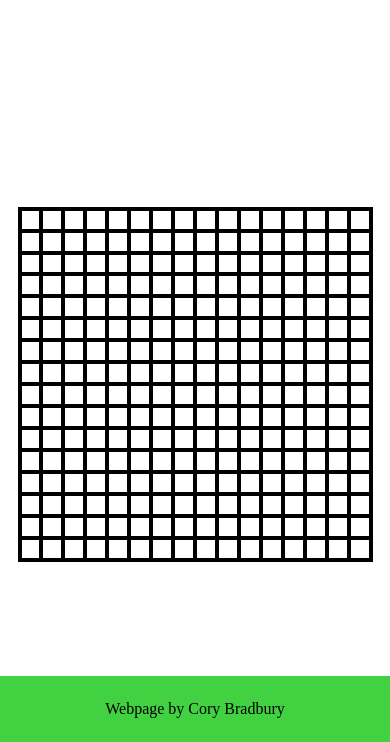
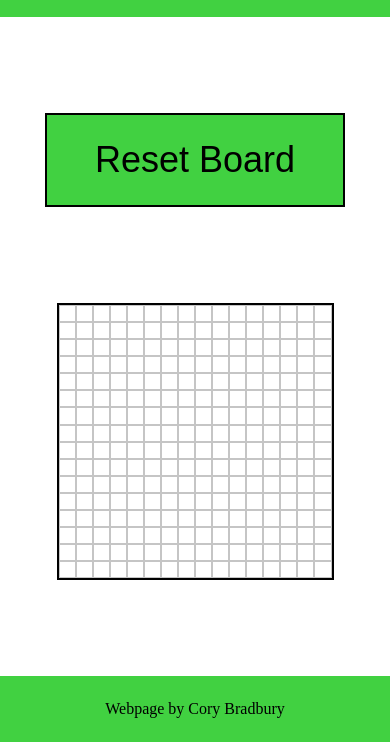
Before and after one commit to Coradabra/etch-a-sketch, a plain HTML site: page index.html in a window 390 px wide. Shown: the part 102-844 px from the top of the page. Drawn offline with Linux system fonts and the light colour scheme.

Commit message:
Complete game logic and adaptive styling
Fix issues with wide screen overflowing down the page by adding media queries

Add shading to pizels to change by 10% rather then going black immediately

Add additional margin for wide screen spacing of elements

```diff
--- a/app.js
+++ b/app.js
@@ -1,19 +1,36 @@
 const gameBoard = document.querySelector(".game-board");
 const gameBoardFragment = document.createDocumentFragment();
+const resetBtn = document.querySelector(".controls button");
 
-let gridSize = 16;
+window.addEventListener("resize", () => {
+  console.log(window.matchMedia("(max-width: 700px)"));
+});
 
-function setGameBoard() {
+resetBtn.addEventListener("click", () => {
+  const gridSize = +prompt("What size grid would you like? (1-100)");
+
+  if (!gridSize || gridSize > 100 || gridSize < 1) {
+    alert("Invalid value entered. Please select a number between 1 and 100.");
+    return;
+  }
+
+  setGameBoard(gridSize);
+});
+
+function setGameBoard(gridSize = 16) {
+  gameBoard.innerHTML = "";
+
   for (i = 0; i < gridSize * gridSize; i++) {
     const tile = document.createElement("div");
     tile.classList.add("tile");
-    tile.style.width = `${90 / gridSize}vw`;
-    tile.style.height = `${90 / gridSize}vw`;
 
-    tile.addEventListener(
-      "mouseover",
-      () => (tile.style.opacity = tile.style.opacity - 0.1)
-    );
+    tile.style.width = 100 / gridSize + "%";
+    tile.style.height = 100 / gridSize + "%";
+
+    tile.addEventListener("mouseover", () => {
+      const currentOpacity = getComputedStyle(tile).getPropertyValue("opacity");
+      tile.style.opacity = (+currentOpacity - 0.1).toString();
+    });
     gameBoardFragment.appendChild(tile);
   }
   gameBoard.appendChild(gameBoardFragment);
--- a/index.html
+++ b/index.html
@@ -8,13 +8,10 @@
   </head>
   <body>
     <header><h1>Etch-a-Sketch</h1></header>
-    <section class="controls"></section>
-    <section class="game-board">
-        <!-- <div class="tile"></div>
-        <div class="tile"></div>
-        <div class="tile"></div>
-        <div class="tile"></div> -->
+    <section class="controls">
+      <button>Reset Board</button>
     </section>
+    <section class="game-board"></section>
     <footer>Webpage by Cory Bradbury</footer>
   </body>
   <script src="./app.js"></script>
--- a/style.css
+++ b/style.css
@@ -13,20 +13,36 @@ header {
   display: flex;
   align-items: center;
   justify-content: center;
+  font-size: 24px;
+  margin-bottom: 48px;
+}
+
+.controls button {
+  font-size: 36px;
+  padding: 24px 48px;
+  background-color: #41d141;
+  border: 2px solid black;
+  margin-bottom: 48px;
+}
+
+.controls button:hover {
+  background-color: #74da74;
+  box-shadow: 4px 4px 8px 4px rgba(0, 0, 0, 0.2);
 }
 
 .game-board {
-  width: 90vw;
-  height: 90vw;
+  width: 70vw;
+  height: 70vw;
   display: flex;
   flex-wrap: wrap;
   background-color: black;
   border: 2px solid black;
+  margin-bottom: 48px;
 }
 
 .tile {
   box-sizing: border-box;
-  border: 2px solid black;
+  border: 1px solid rgb(197, 197, 197);
   opacity: 100;
   background-color: white;
   opacity: 1;
@@ -41,3 +57,10 @@ footer {
   justify-content: center;
   align-items: center;
 }
+
+@media screen and (min-width: 1400px) {
+  .game-board {
+    height: 60vh;
+    width: 60vh;
+  }
+}
```
Also changed, not shown: 1 other file.
